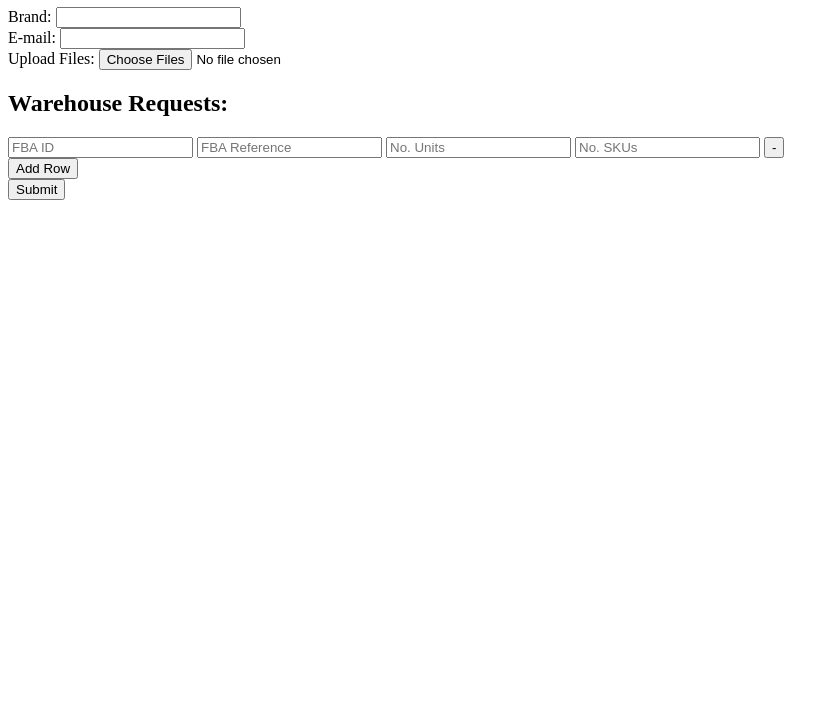
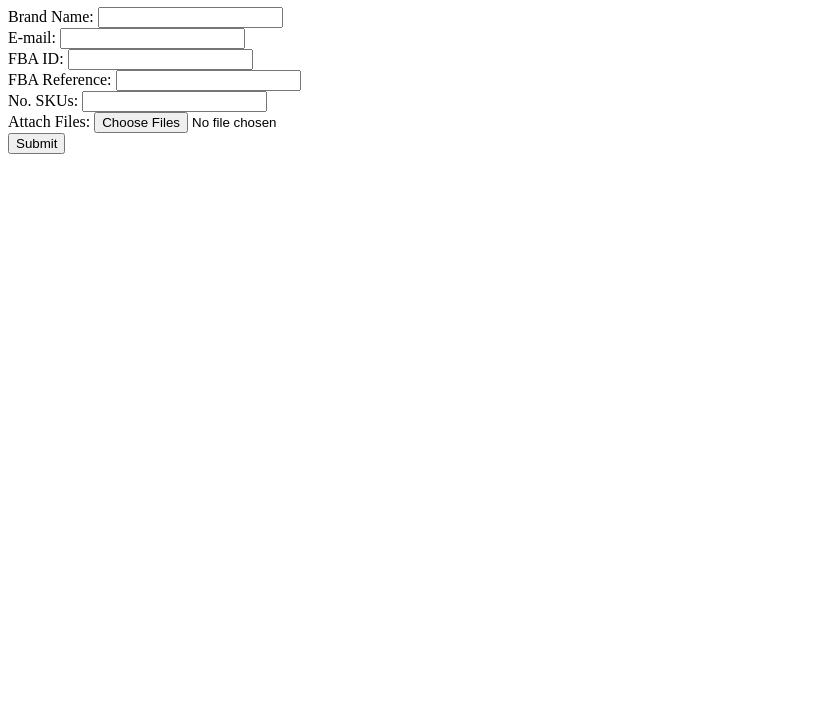
Before and after one commit to Maddiesz/upgraded-doodle, a plain HTML site: page index.html in a window 1280 px wide. Shown: the part 73-800 px from the top of the page, without its empty margins (0-839 px from the left). Drawn offline with nearby package versions, Linux system fonts and the light colour scheme.

Commit message:
Update index.html

```diff
--- a/index.html
+++ b/index.html
@@ -1,97 +1,53 @@
 <!DOCTYPE html>
 <html>
-
 <head>
-    <title>Warehouse Requests Form</title>
-    <script src="https://script.google.com/macros/s/AKfycbyF3ReVIhmCBxAbA7L72-XMhj56gy7Wfe5AtKxNpPPS5POsEO0Poi7ycOacGtubcxyV/exec"></script>
+  <title>Warehouse Request</title>
+  <script src="https://code.jquery.com/jquery-3.6.0.min.js"></script>
+</head>
+<body>
+  <h1>Warehouse Request Form</h1>
+  <form id="warehouseRequestForm">
+    <label for="brandName">Brand Name:</label>
+    <input type="text" id="brandName" name="brandName">
+    <br>
+    <label for="email">E-mail:</label>
+    <input type="email" id="email" name="email">
+    <br>
+    <label for="fbaId">FBA ID:</label>
+    <input type="text" id="fbaId" name="fbaId">
+    <br>
+    <label for="fbaReference">FBA Reference:</label>
+    <input type="text" id="fbaReference" name="fbaReference">
+    <br>
+    <label for="noSkus">No. SKUs:</label>
+    <input type="number" id="noSkus" name="noSkus">
+    <br>
+    <label for="files">Attach Files:</label>
+    <input type="file" id="files" name="files[]" multiple>
+    <br>
+    <input type="submit" value="Submit">
+  </form>
   <script>
-        // Add a new row to the repeater
-        function addRow() {
-            var row = `
-            <div class="row">
-                <input type="text" name="fba_id[]" required placeholder="FBA ID">
-                <input type="text" name="fba_reference[]" required placeholder="FBA Reference">
-                <input type="number" name="no_units[]" required placeholder="No. Units">
-                <input type="number" name="no_skus[]" required placeholder="No. SKUs">
-                <button type="button" onclick="removeRow(this)">-</button>
-            </div>
-            `;
-            $('#repeater').append(row);
-        }
-
-        // Remove a row from the repeater
-        function removeRow(btn) {
-            $(btn).closest('.row').remove();
-        }
-
-        // Submit form data to Google Apps Script
-        function submitForm() {
-            var brand = $('#brand').val();
-            var email = $('#email').val();
-            var fbaIds = $('[name="fba_id[]"]').map(function () { return $(this).val(); }).get();
-            var fbaReferences = $('[name="fba_reference[]"]').map(function () { return $(this).val(); }).get();
-            var noUnits = $('[name="no_units[]"]').map(function () { return $(this).val(); }).get();
-            var noSkus = $('[name="no_skus[]"]').map(function () { return $(this).val(); }).get();
-            var files = $('[name="files[]"]')[0].files;
-
-            var formData = new FormData();
-            formData.append('brand', brand);
-            formData.append('email', email);
-            for (var i = 0; i < fbaIds.length; i++) {
-                formData.append('fba_id[]', fbaIds[i]);
-                formData.append('fba_reference[]', fbaReferences[i]);
-                formData.append('no_units[]', noUnits[i]);
-                formData.append('no_skus[]', noSkus[i]);
-            }
-            for (var i = 0; i < files.length; i++) {
-                formData.append('files[]', files[i]);
-            }
-
+    $(document).ready(function() {
+      // Submit form data to Google Sheets
+      $("#warehouseRequestForm").on("submit", function(event) {
+        event.preventDefault();
+        var formData = new FormData(this);
         $.ajax({
-                url: 'https://script.google.com/macros/s/AKfycbyF3ReVIhmCBxAbA7L72-XMhj56gy7Wfe5AtKxNpPPS5POsEO0Poi7ycOacGtubcxyV/exec',
-                method: 'POST',
+          url: "https://script.google.com/macros/s/AUTOGENERATED_SCRIPT_ID/exec",
+          type: "POST",
           data: formData,
+          contentType: false,
           processData: false,
-                contentType: false,
-                success: function (response) {
-                    console.log(response);
-                    alert('Form data submitted successfully!');
+          success: function(response) {
+            console.log("Form data submitted to Google Sheets:", response);
           },
-                error: function (xhr, status, error) {
-                    console.error(xhr, status, error);
-                    alert('Form data submission failed. Please try again.');
+          error: function(error) {
+            console.error("Error submitting form data to Google Sheets:", error);
           }
         });
-        }
+      });
+    });
   </script>
-</head>
-
-<body>
-    <h1>Warehouse Requests Form</h1>
-    <form>
-        <label for="brand">Brand: </label>
-        <input type="text" id="brand" required>
-        <br>
-        <label for="email">E-mail: </label>
-        <input type="email" id="email" required>
-        <br>
-		<label for="files">Upload Files: </label>
-        <input type="file" id="files" name="files[]" multiple required>
-        <br>
-        <h2>Warehouse Requests:</h2>
-        <div id="repeater">
-            <div class="row">
-                <input type="text" name="fba_id[]" required placeholder="FBA ID">
-                <input type="text" name="fba_reference[]" required placeholder="FBA Reference">
-                <input type="number" name="no_units[]" required placeholder="No. Units">
-                <input type="number" name="no_skus[]" required placeholder="No. SKUs">
-                <button type="button" onclick="removeRow(this)">-</button>
-            </div>
-        </div>
-        <button type="button" onclick="addRow()">Add Row</button>
-        <br>
-        <button type="button" onclick="submitForm()">Submit</button>
-    </form>
 </body>
-
 </html>
```
Lines whose indentation alone changed are shown as unchanged.
